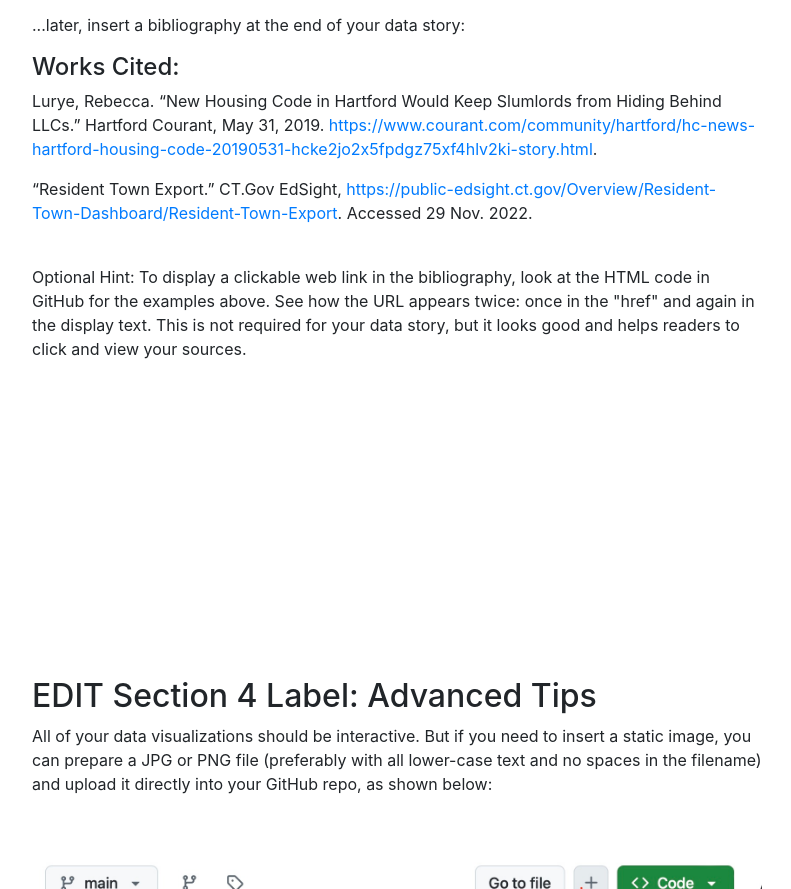
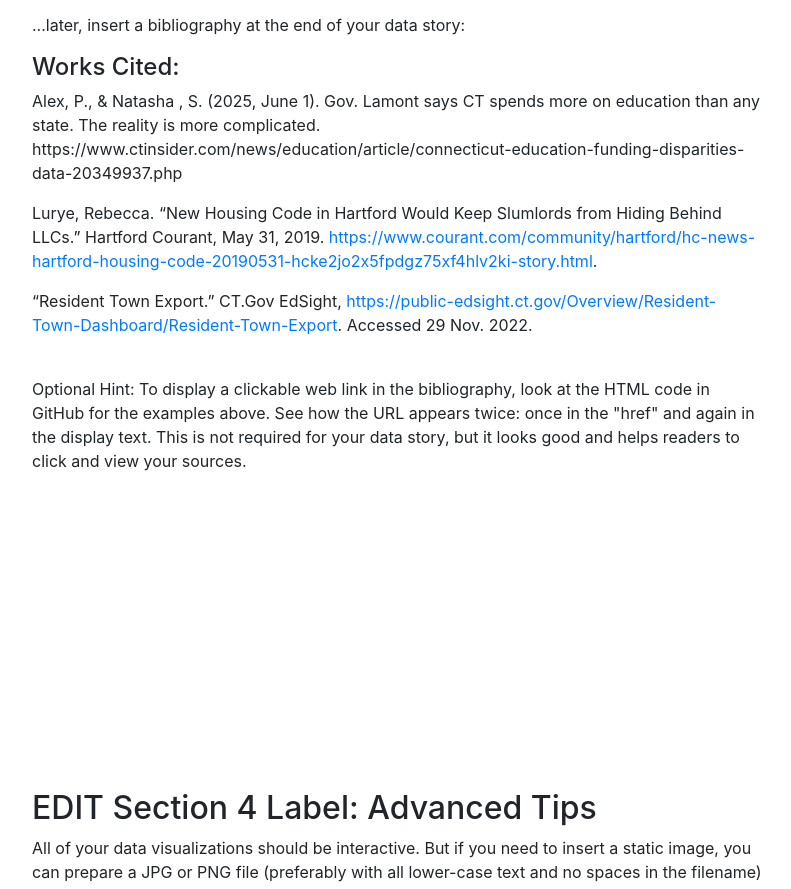
Before and after one commit to satyamamdani/DataViz-Story-Practice-, a plain HTML site: page index.html in a window 1280 px wide. Shown: the part 5552-6441 px from the top of the page, without its empty margins (243-1034 px from the left). Drawn offline with nearby package versions, Linux system fonts and the light colour scheme.

Commit message:
Update index.html

```diff
--- a/index.html
+++ b/index.html
@@ -142,6 +142,9 @@ First, we are analyzing per pupil spending across all states to see how Connecti
 
           <h4>Works Cited:</h4>
 
+          <p>Alex, P., & Natasha , S. (2025, June 1). Gov. Lamont says CT spends more on education than any state. The reality is more complicated. https://www.ctinsider.com/news/education/article/connecticut-education-funding-disparities-data-20349937.php<p>
+
+
           <p>Lurye, Rebecca. “New Housing Code in Hartford Would Keep Slumlords from Hiding Behind LLCs.” Hartford Courant, May 31, 2019. <a href='https://www.courant.com/community/hartford/hc-news-hartford-housing-code-20190531-hcke2jo2x5fpdgz75xf4hlv2ki-story.html'>https://www.courant.com/community/hartford/hc-news-hartford-housing-code-20190531-hcke2jo2x5fpdgz75xf4hlv2ki-story.html</a>.</p>
 
           <p>“Resident Town Export.” CT.Gov EdSight, <a href='https://public-edsight.ct.gov/Overview/Resident-Town-Dashboard/Resident-Town-Export'>https://public-edsight.ct.gov/Overview/Resident-Town-Dashboard/Resident-Town-Export</a>. Accessed 29 Nov. 2022.</p>
```
